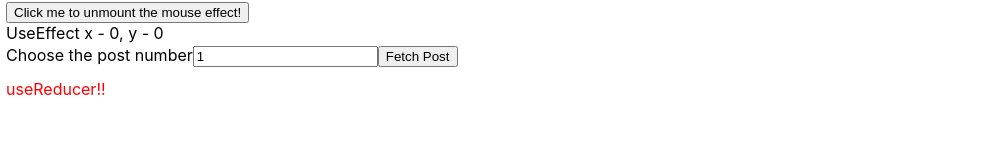
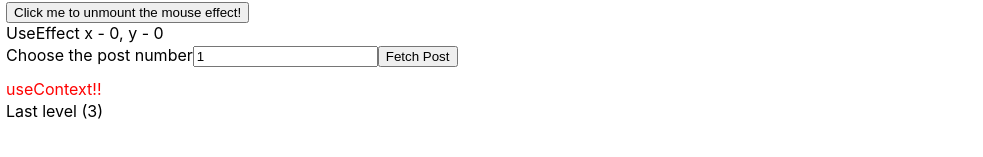
Before and after one commit to tandaraelena/react-hooks, a React (Create React App) app: page / in a window 1280 px wide. Shown: the part 493-650 px from the top of the page, without its empty margins (0-983 px from the left). Built offline with nearby package versions, Linux system fonts and the light colour scheme; no server answers.

Commit message:
play with useContext

```diff
--- a/src/components/app/App.js
+++ b/src/components/app/App.js
@@ -1,7 +1,7 @@
 import React, {useState, useEffect} from 'react';
 import UseState from '../useState/UseState';
 import UseEffect from '../useEffect/UseEffect';
-import UseReducer from '../useReducer/UseReducer';
+import UseContext from '../useContext/UseContext';
 
 function App() {
   const [object, setObject] = useState({name: 'Elena', age: 23})
@@ -19,7 +19,7 @@ console.log('check if useEffect run when object is called')
     <div className="App">
       <UseState object={object} setObject={setObject} />
       <UseEffect data={data} />
-      <UseReducer />
+      <UseContext />
     </div>
   );
 }
--- /dev/null
+++ b/src/components/useContext/Level1.jsx
@@ -0,0 +1,10 @@
+import React from 'react'
+import Level2 from './Level2'
+
+const Level1 = () => {
+  return (
+    <Level2 />
+  )
+}
+
+export default Level1
--- /dev/null
+++ b/src/components/useContext/Level2.jsx
@@ -0,0 +1,10 @@
+import React from 'react'
+import Level3 from './Level3'
+
+const Level2 = () => {
+  return (
+    <Level3 />
+  )
+}
+
+export default Level2
--- /dev/null
+++ b/src/components/useContext/Level3.jsx
@@ -0,0 +1,11 @@
+import React from 'react'
+
+const Level3 = () => {
+  return (
+    <div>
+      Last level (3)
+    </div>
+  )
+}
+
+export default Level3
--- /dev/null
+++ b/src/components/useContext/UseContext.jsx
@@ -0,0 +1,14 @@
+import React from 'react'
+import { StyledSection, StyledHeader } from '../app/style'
+import Level1 from './Level1'
+
+const UseContext = () => {
+  return (
+    <StyledSection>
+      <StyledHeader>useContext!!</StyledHeader>
+      <Level1 />
+    </StyledSection>
+  )
+}
+
+export default UseContext
--- /dev/null
+++ b/src/components/useContext/index.js
@@ -0,0 +1 @@
+export { default } from './UseContext'
--- a/src/components/useReducer/UseReducer.jsx
+++ /dev/null
@@ -1,13 +0,0 @@
-import React from 'react'
-import { StyledSection, StyledHeader } from '../app/style'
-
-const UseEffect = () => {
-  return (
-    <StyledSection>
-      <StyledHeader>useReducer!!</StyledHeader>
-
-    </StyledSection>
-  )
-}
-
-export default UseEffect
--- a/src/components/useReducer/index.js
+++ /dev/null
@@ -1 +0,0 @@
-export { default } from './UseReducer'
```
